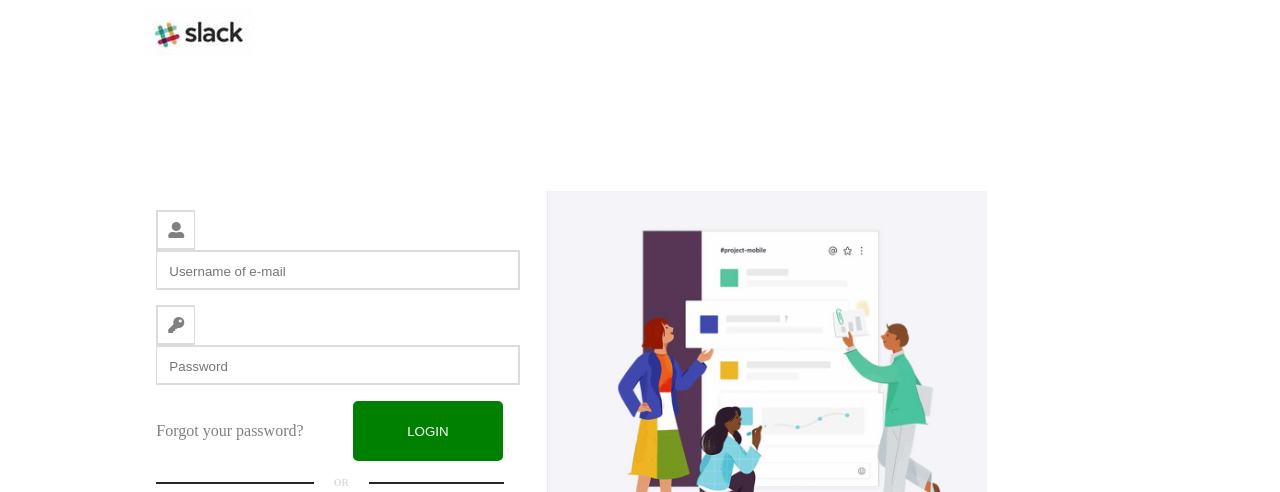
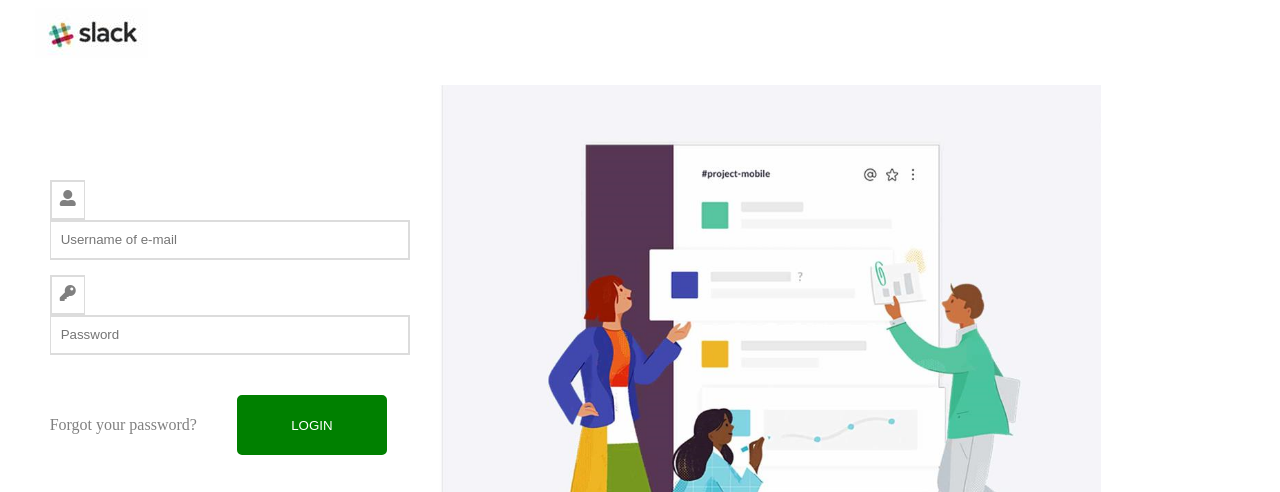
Before and after one commit to NazariiBilyi/Work, a plain HTML site: page index.html in a window 1280 px wide. Shown: the top 492 px of the page. Drawn offline with Linux system fonts and the light colour scheme.

Commit message:
Minor changes of paddings and margins

```diff
--- a/index.html
+++ b/index.html
@@ -10,8 +10,8 @@
     <title>My first website</title>
 </head>
 <body>
-<img src="picture2.png" alt="" style="vertical-align: top; margin-left: 100pt">
-<div style="vertical-align: middle; height: 800pt; width: 600pt; margin: 100pt;">
+<img src="picture2.png" alt="" style="vertical-align: top; margin-left: 20pt">
+<div style="vertical-align: middle; height: 800pt; width: 600pt; margin: 20pt;">
     <div class="login-menu">
         <form action="" method="post" style="margin: auto">
         <div>
@@ -29,7 +29,7 @@
             </div>
         </div>
 
-        <div>
+        <div class="forgot-your-password">
             <p><a href="#">Forgot your password?<input type="submit" name="" id="" value="LOGIN" class="login-button"></a></p>
 
         </div>
@@ -37,10 +37,10 @@
             <p class="line" ><span>OR</span></p>
         </div>
        <div>
-           <button class="socail-button red">
+           <button class="social-button">
                <i class="fab fa-google"></i>
            </button>
-           <button class="socail-button blue">
+           <button class="social-button">
                 <i class="fab fa-facebook-f"></i>
            </button>
        </div>
@@ -51,7 +51,7 @@
     </div>
 
     <div class="picture">
-        <img src="picture.png" alt="" height="400pt">
+        <img src="picture.png" alt="" height="600pt">
     </div>
 </div>
 </body>
--- a/style.css
+++ b/style.css
@@ -1,10 +1,8 @@
-.socail-button{
+.social-button{
     width: 40pt ;
     height: 30pt;
     color: grey;
     background-color: white;
-    moz-border-radius:  5px; /* Firefox */
-    webkit-border-radius:  5px; /* Safari 4 */
     border-radius:  5px; /* IE 9, Safari 5, Chrome */
     border-style: solid;
 }
@@ -17,14 +15,14 @@ div{
     box-sizing: border-box;
     border: 2px solid gainsboro;
     display: inline-block;
-    padding: 10px;
+    padding: 8px;
     margin: 0px 0px 0px;
     height: 40px;
     border-right-width: 1px;
 }
 
 .input-field{
-    padding: 10px;
+    padding: 8px;
     display: inline-block;
     margin: 0px 0px 0px;
     box-sizing: border-box;
@@ -37,24 +35,22 @@ div{
 }
 .login-button{
     background-color: green;
-    moz-border-radius:  5px; /* Firefox */
-    webkit-border-radius:  5px; /* Safari 4 */
     border-radius:  5px; /* IE 9, Safari 5, Chrome */
     border: green solid;
     color: white;
     padding: 10px;
     width: 150px;
     height: 60px;
-    margin-left: 37pt;
+    margin-left: 30pt;
 
 
 }
 .line {
-    font-size: 10px;
+    font-size: 9px;
     font-weight: bold;
     text-align: center;
     position: relative;
-    color: gainsboro;
+    color: grey;
 }
 .line span {
     background-color: #ffffff;
@@ -92,3 +88,7 @@ a{
     text-decoration: none;
     color:  grey;
 }
+.forgot-your-password{
+    margin-top: 30pt;
+    margin-bottom: 30pt;
+}
```
